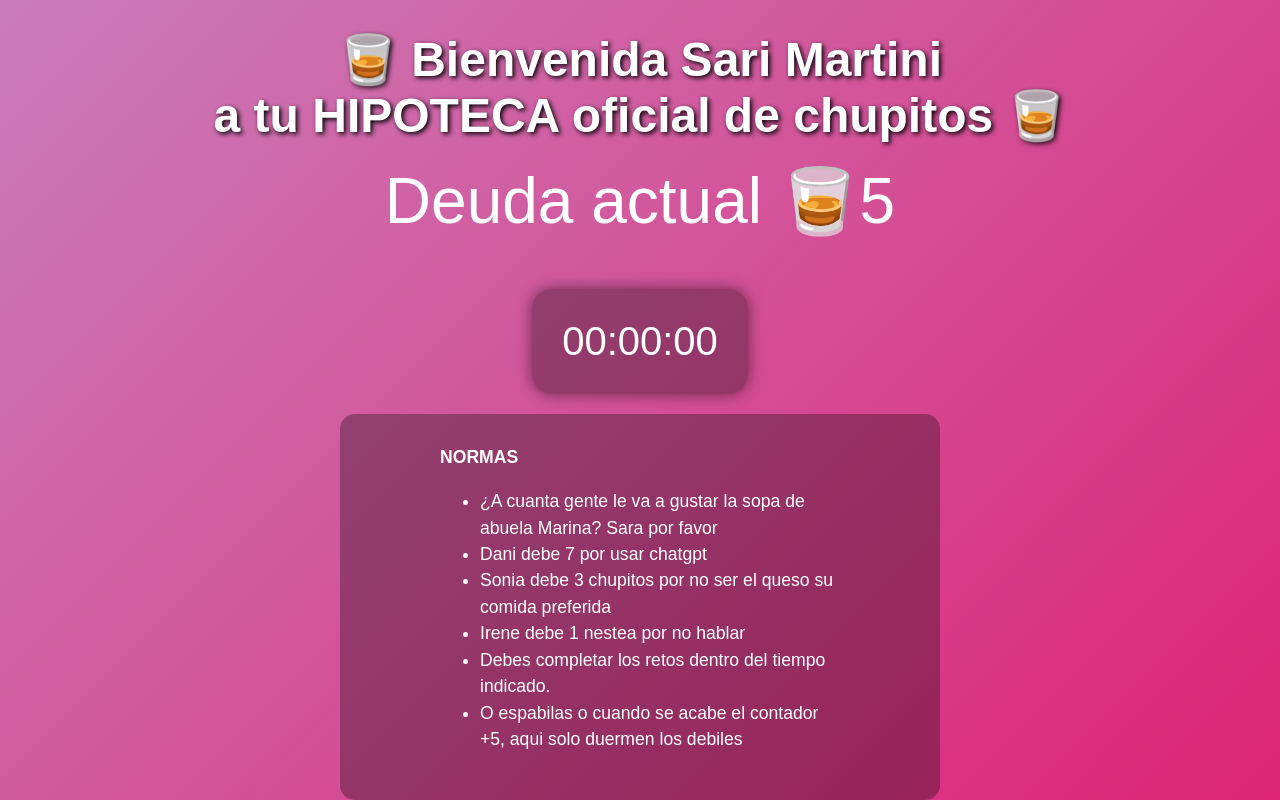
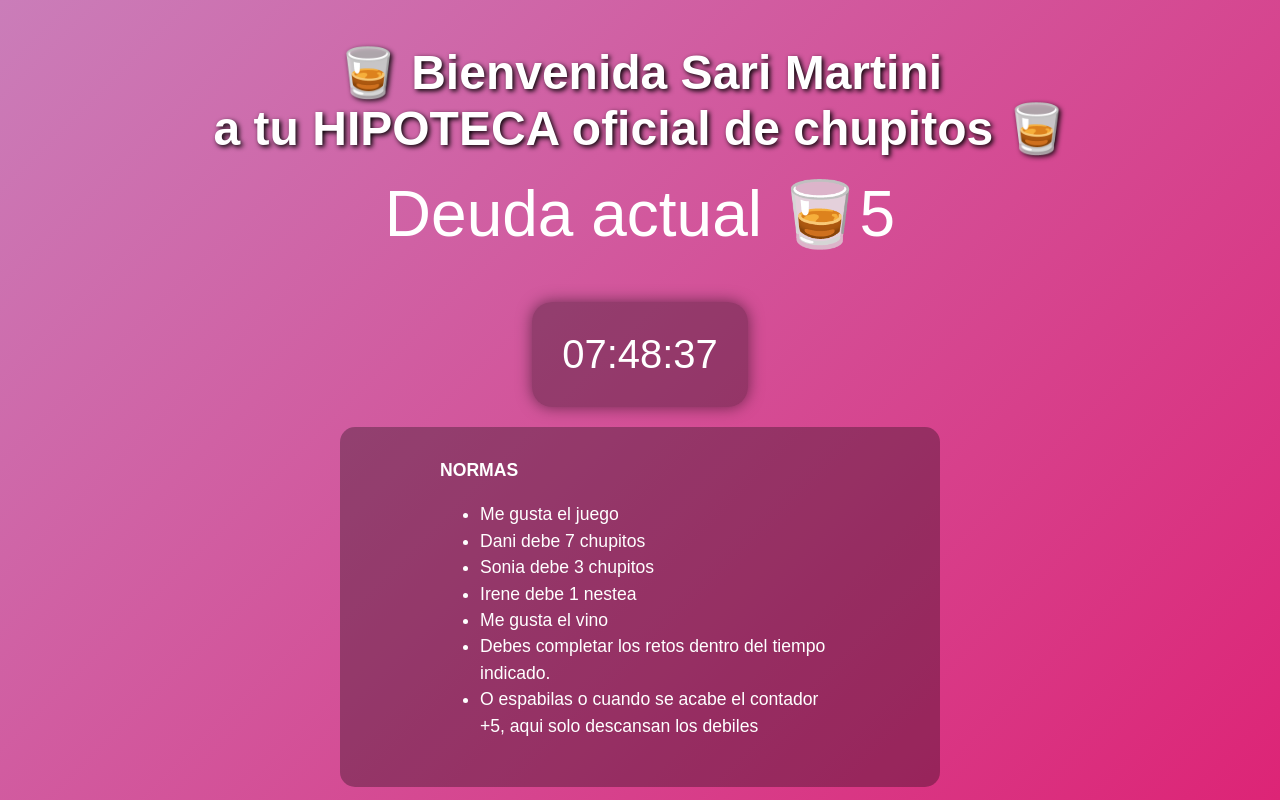
Before and after one commit to saralvareztwitter-cyber/despedidahumildes, a plain HTML site: page index.html in a window 1280 px wide. Drawn offline with Linux system fonts and the light colour scheme.

Commit message:
Update index.html

```diff
--- a/index.html
+++ b/index.html
@@ -84,7 +84,7 @@ setInterval(() => {
 // ------------------------------
 
 // Fecha objetivo del countdown
-let fechaObjetivo = new Date("2026-03-04T23:59:59+01:00"); // Ajusta la fecha según necesites
+let fechaObjetivo = new Date("2026-03-12T23:59:59+01:00"); // Ajusta la fecha según necesites
 
 function actualizarCountdown() {
     let ahora = new Date();
@@ -109,12 +109,13 @@ actualizarCountdown();
 <div class="rules">
     <strong>NORMAS</strong>
     <ul>
-        <li>¿A cuanta gente le va a gustar la sopa de abuela Marina? Sara por favor</li>
-        <li>Dani debe 7 por usar chatgpt</li>
-        <li>Sonia debe 3 chupitos por no ser el queso su comida preferida</li>
-        <li>Irene debe 1 nestea por no hablar</li>
+        <li>Me gusta el juego</li>
+        <li>Dani debe 7 chupitos</li>
+        <li>Sonia debe 3 chupitos</li>
+        <li>Irene debe 1 nestea</li>
+        <li>Me gusta el vino</li>
         <li>Debes completar los retos dentro del tiempo indicado.</li>
-        <li>O espabilas o cuando se acabe el contador +5, aqui solo duermen los debiles</li>
+        <li>O espabilas o cuando se acabe el contador +5, aqui solo descansan  los debiles</li>
     </ul>
 </div>
 
```
